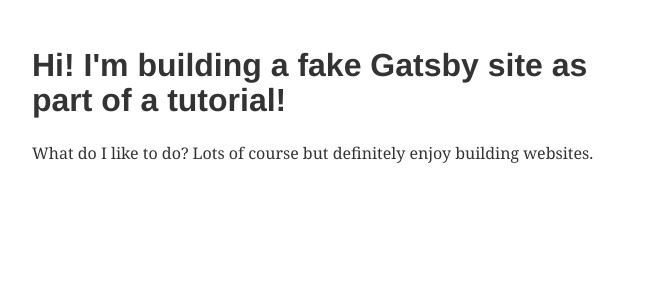
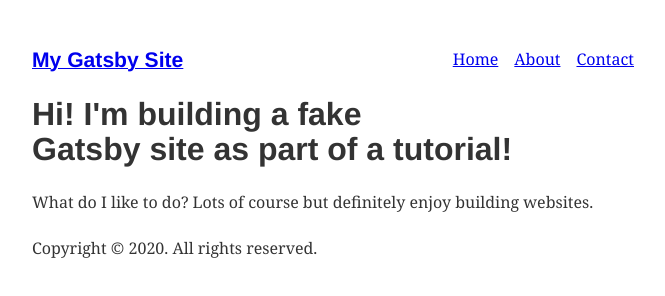
Before and after one commit to TheRobBrennan/100-days-of-gatsby, a Gatsby site in the folder 100-days-of-gatsby/day-05/app/: page / in a window 1280 px wide. Shown: the whole page, without its empty margins (299-964 px from the left). Built offline with nearby package versions, Linux system fonts and the light colour scheme; Gatsby itself is replaced by a stand-in of ours.

Commit message:
Added navigation to our layout component

```diff
--- a/100-days-of-gatsby/day-05/app/src/components/layout.js
+++ b/100-days-of-gatsby/day-05/app/src/components/layout.js
@@ -1,7 +1,26 @@
 import React from "react"
+import { Link } from "gatsby"
+const ListLink = props => (
+  <li style={{ display: `inline-block`, marginRight: `1rem` }}>
+    <Link to={props.to}>{props.children}</Link>
+  </li>
+)
 
 export default ({ children }) => (
   <div style={{ margin: `3rem auto`, maxWidth: 650, padding: `0 1rem` }}>
+    <header style={{ marginBottom: `1.5rem` }}>
+      <Link to="/" style={{ textShadow: `none`, backgroundImage: `none` }}>
+        <h3 style={{ display: `inline` }}>My Gatsby Site</h3>
+      </Link>
+      <ul style={{ listStyle: `none`, float: `right` }}>
+        <ListLink to="/">Home</ListLink>
+        <ListLink to="/about/">About</ListLink>
+        <ListLink to="/contact/">Contact</ListLink>
+      </ul>
+    </header>
     {children}
+    <footer>
+      Copyright &copy; {new Date().getFullYear()}. All rights reserved.
+    </footer>
   </div>
 )
```
